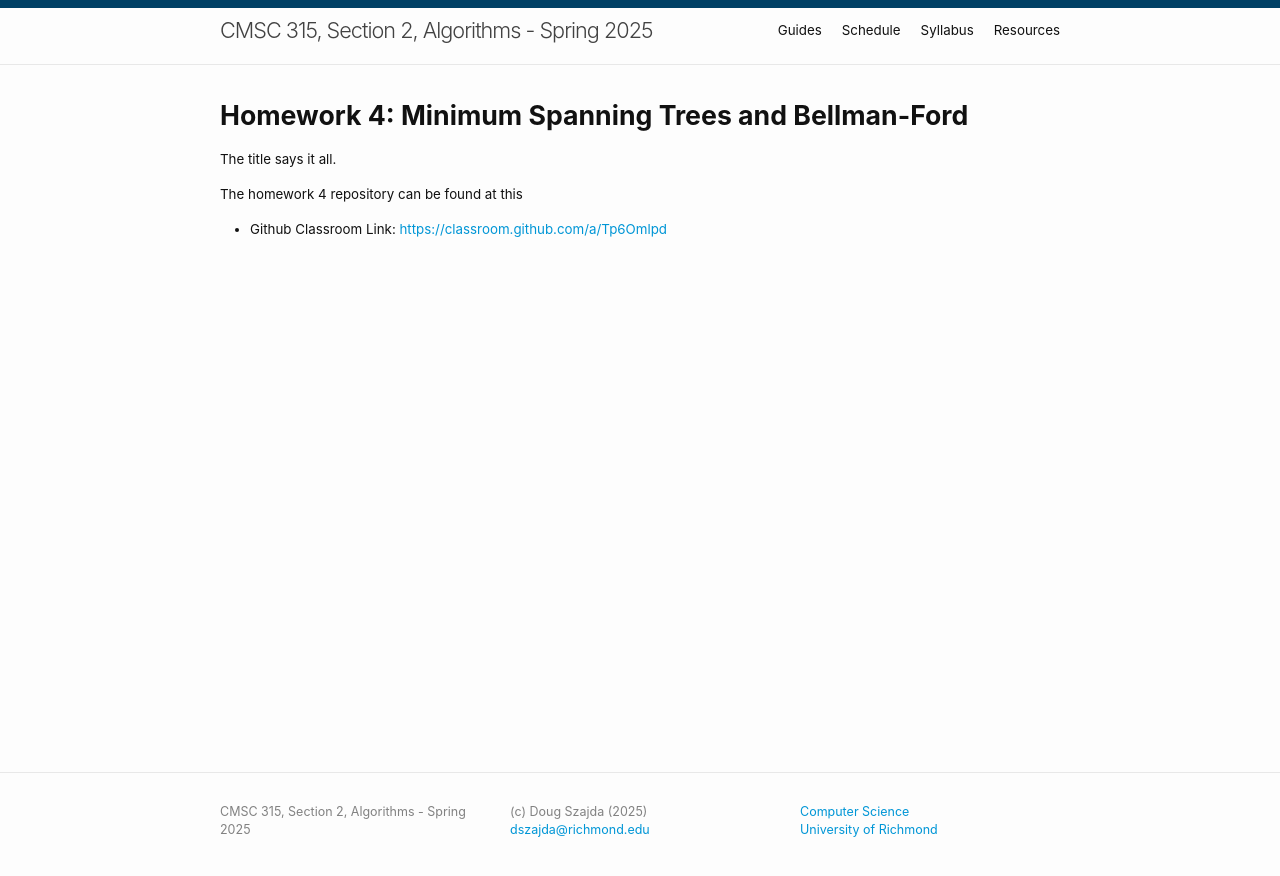
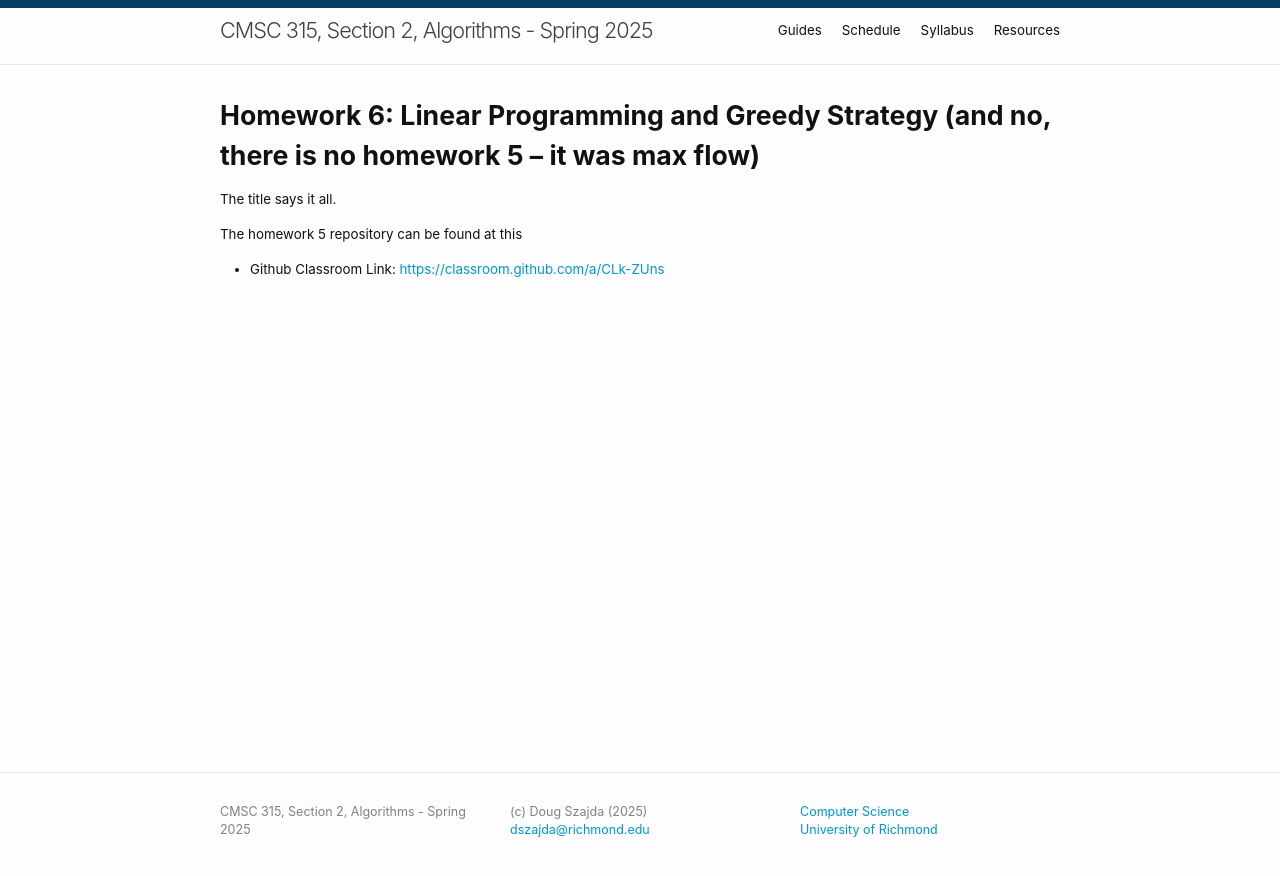
Before and after one commit to CMSC315-S2-Spring-2025/CMSC315-S2-Spring-2025.github.io, a Jekyll site: the page built from homeworks/homework6.md, in a window 1280 px wide. Shown: the top 876 px of the page. Built offline with Jekyll 4.4.1, drawn with Linux system fonts in a browser that asks for light colours.

Commit message:
Added homework 6 link

```diff
--- /dev/null
+++ b/homeworks/homework6.md
@@ -0,0 +1,12 @@
+---
+layout: default
+permalink: homework/4
+---
+
+# Homework 6: Linear Programming and Greedy Strategy (and no, there is no homework 5 -- it was max flow)
+
+The title says it all.
+
+The homework 5 repository can be found at this
+
+* Github Classroom Link: [https://classroom.github.com/a/CLk-ZUns](https://classroom.github.com/a/CLk-ZUns)
```
Also changed, not shown: schedule.md (+1 -1 lines).
